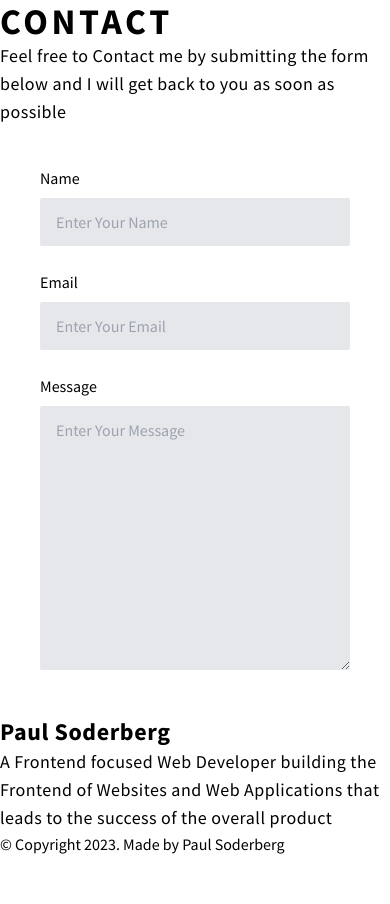
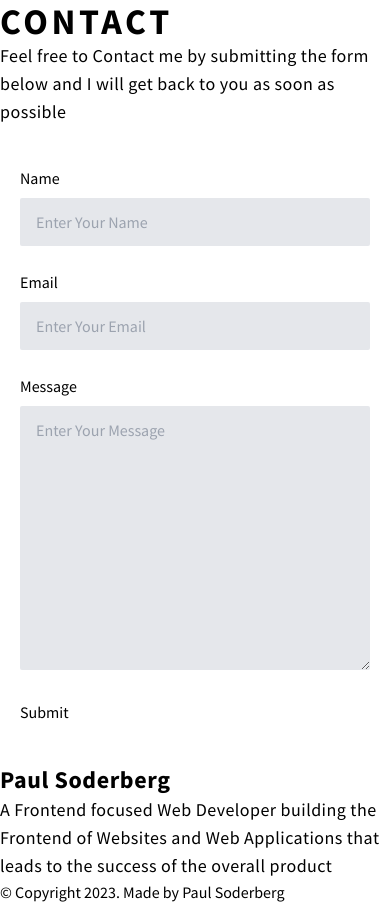
Before and after one commit to Sody15/my-portfolio, a React (Vite) app: page / in a window 390 px wide. Shown: the part 920-1824 px from the top of the page. Before the commit the page ends 1776 px from the top, so only its background shows below. Built offline with nearby package versions, Linux system fonts and the light colour scheme.

Commit message:
style updates

```diff
--- a/src/components/layout/Section.tsx
+++ b/src/components/layout/Section.tsx
@@ -7,7 +7,10 @@ const Section: FC<{ title: string; description: string; children?: ReactNode; id
   id,
   className,
 }) => {
-  const classNames = useMemo(() => (className ? `px-12 py-28 ${className}` : 'px-12 py-28'), [className]);
+  const classNames = useMemo(
+    () => (className ? `px-5 sm:px-12 py-28 ${className}` : 'px-5 sm:px-12 py-28'),
+    [className]
+  );
 
   return (
     <section className={classNames} id={id}>
--- a/src/components/sections/Contact.module.css
+++ b/src/components/sections/Contact.module.css
@@ -3,9 +3,9 @@
 }
 
 .form {
-  @apply bg-white p-10 max-w-2xl m-auto flex flex-col gap-6;
+  @apply bg-white py-10 px-5 sm:px-10 max-w-2xl m-auto flex flex-col gap-6;
 }
 
 .input {
-  @apply !px-4 !py-3 rounded-sm bg-gray-200 w-full;
+  @apply !px-4 !py-3 rounded-sm bg-gray-200 w-full outline-none;
 }
--- a/src/components/sections/Contact.tsx
+++ b/src/components/sections/Contact.tsx
@@ -1,6 +1,7 @@
 import classes from './Contact.module.css';
 
 import Section from '../layout/Section';
+import Button from '../ui/Button';
 
 const Contact = () => {
   return (
@@ -29,6 +30,9 @@ const Contact = () => {
           </label>
           <textarea className={classes.input} placeholder='Enter Your Message' name='message' rows={10} />
         </div>
+        <div className='text-right'>
+          <Button title='Submit' type='button' />
+        </div>
       </form>
     </Section>
   );
```
